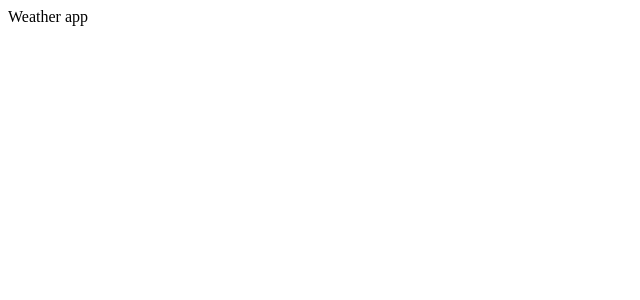
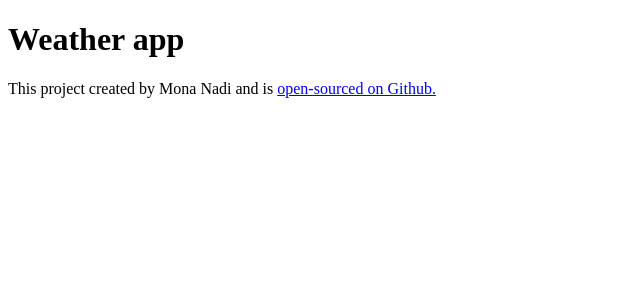
Before and after one commit to luna87/react-weather-app, a React (Create React App) app: page / in a window 1280 px wide. Shown: the top 300 px of the page, without its empty margins (0-640 px from the left). Built offline with nearby package versions, Linux system fonts and the light colour scheme.

Commit message:
added GitHub repo URL

```diff
--- a/src/App.js
+++ b/src/App.js
@@ -4,7 +4,14 @@
 export default function App() {
   return (
     <div className="App">
-      Weather app
+      <h1> Weather app</h1>
+      <footer>
+        {" "}
+        This project created by Mona Nadi and is {""}
+        <a href="https://github.com/luna87/react-weather-app" target="_blank">
+          open-sourced on Github.
+        </a>
+      </footer>
     </div>
   );
 }
```
